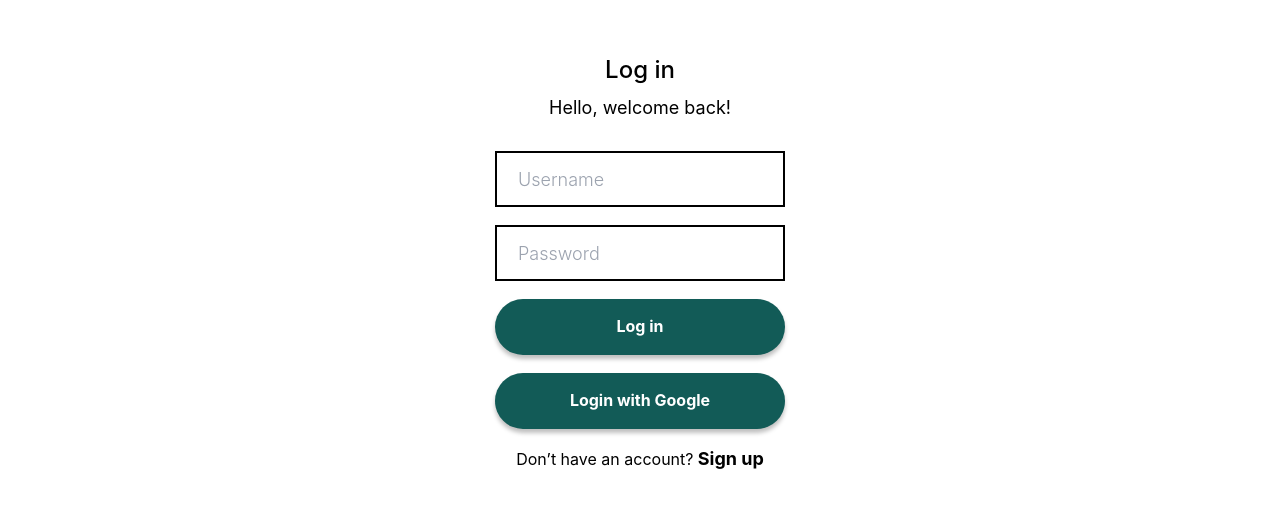
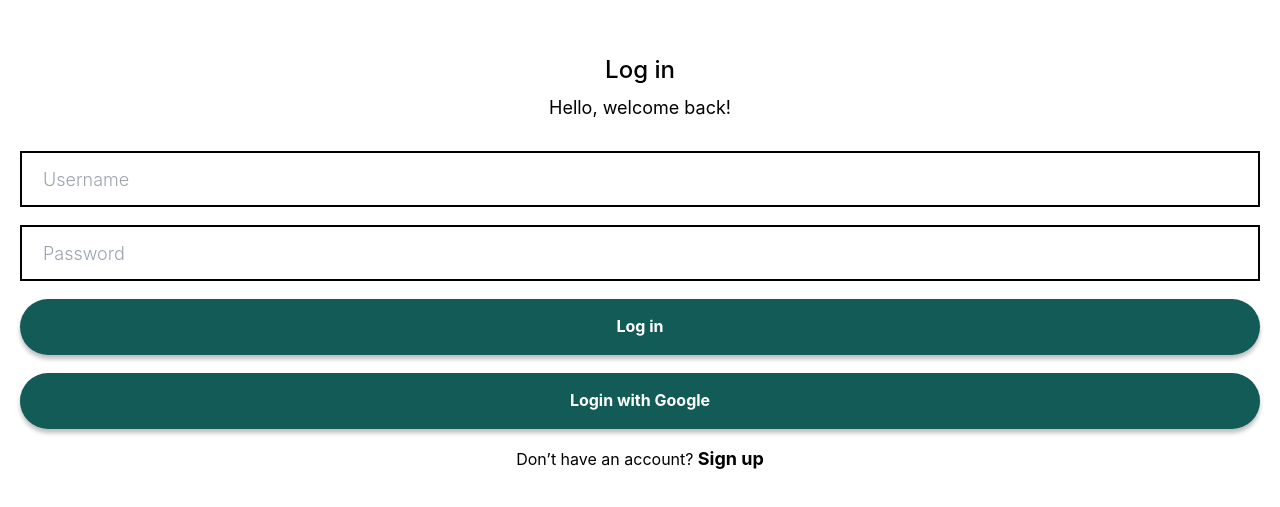
Before and after one commit to Farmers-For-Forests/accenture-biodiversity-v1, a React (Create React App) app: page /login in a window 1280 px wide. Shown: the part 103-610 px from the top of the page. Built offline with nearby package versions, Linux system fonts and the light colour scheme.

Commit message:
Login Page UI modified

```diff
--- a/src/pages/Login/Login.js
+++ b/src/pages/Login/Login.js
@@ -3,8 +3,8 @@
 
 const Login = () => {
   return (
-    <main>
-    <section className="relative w-[319px] h-[100vh] mx-auto">
+    <main className='box-border px-5'>
+    <section className="relative w-[100%] h-[100vh] ">
        <Login_Container/>
     </section>
 </main>
--- a/src/pages/Login/Login_Container.js
+++ b/src/pages/Login/Login_Container.js
@@ -4,7 +4,7 @@
 
 const Login_Container = () => {
   return (
-    <div className="absolute w-[319px] top-[158px]">
+    <div className="absolute  w-full top-[158px]">
       <Signup_Login_Header heading="Log in" paragraph="Hello, welcome back!" />
       <Login_Form/>
     </div>
--- a/src/pages/Login/Login_Form.js
+++ b/src/pages/Login/Login_Form.js
@@ -6,21 +6,15 @@
 
 const Login_Form = () => {
   const [focusedInput, setFocusedInput] = useState(null);
-  // const [showQR, setShowQR] = useState(false);
-  // const [name,setName] = useState(true)
 
-//  const show = () =>{
 
-//   setName(!name)
-
-//  }
 
   return (
-    <div className="w-[290px] mx-auto flex flex-col gap-[18px]">
+    <div className="w-full mx-auto flex flex-col gap-[18px]">
       <section className="w-full">
         <form className="flex flex-col gap-[18px]">
           <div
-            className={`w-[290px] h-[56px] ${
+            className={`w-full h-[56px] ${
               focusedInput === "username" ? "border-none" : "border-2 border-black"
             } bg-white`}
           >
@@ -38,7 +32,7 @@
           </div>
 
           <div
-            className={`w-[290px] h-[56px] ${
+            className={`w-[full] h-[56px] ${
               focusedInput === "password" ? "border-none" : "border-2 border-black"
             } bg-white`}
           >
```
